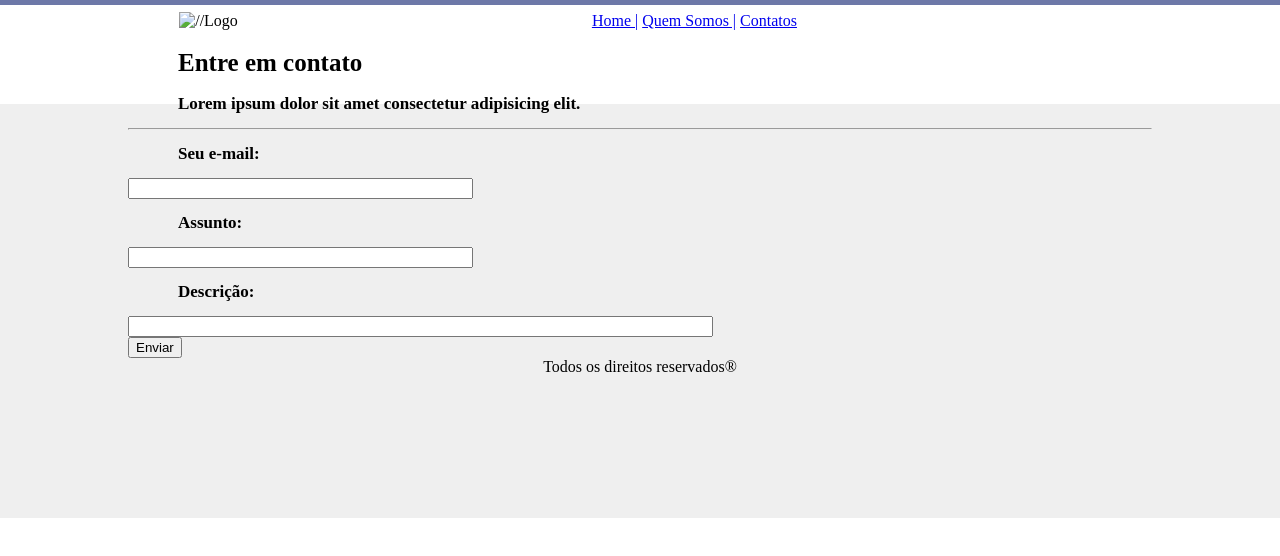
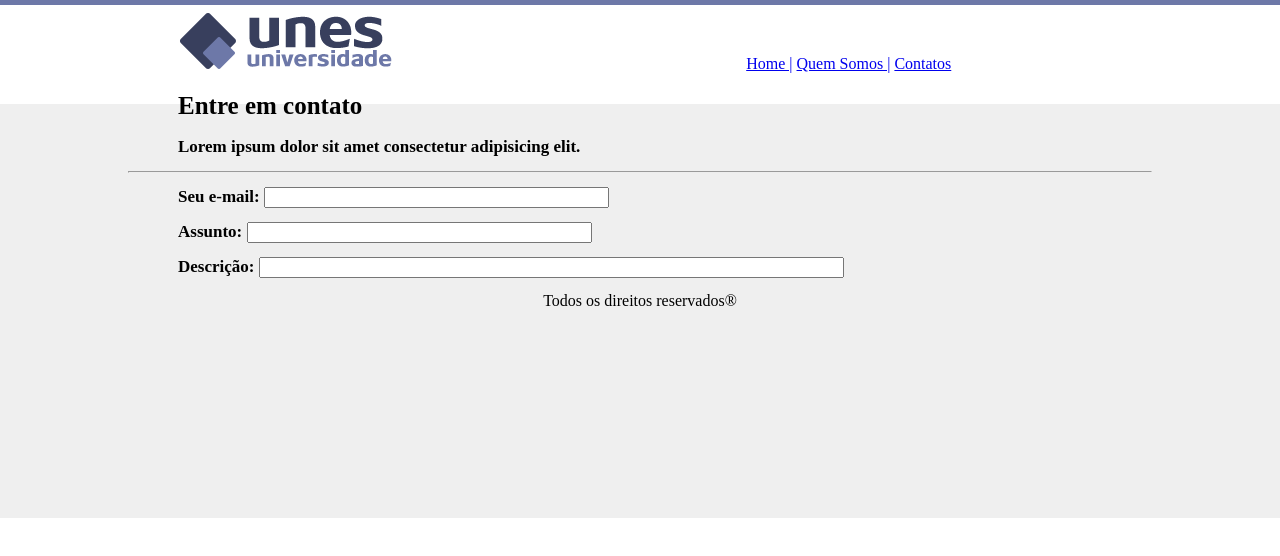
Before and after one commit to EduardoKuwahara/Jean-Dev, a plain HTML site: page Contatos.html in a window 1280 px wide. Drawn offline with Linux system fonts and the light colour scheme; files whose address does not match are found by name.

Commit message:
Add files via upload

```diff
--- a/Contatos.html
+++ b/Contatos.html
@@ -8,11 +8,11 @@
 
 <body>
     <div class="cabecalho">
-        <img src="./logo (1).png" alt="//Logo">
+        <img src="./logo.png" alt="//Logo">
         <span class="link">
             <a href="index.html">Home |</a>
             <a href="Quem Somos.html">Quem Somos |</a>
-            <a href="formulario.html">Contatos </a>
+            <a href="Contatos.html">Contatos </a>
         </span>
 
     </div>
@@ -21,16 +21,16 @@
         <h2>Lorem ipsum dolor sit amet consectetur adipisicing elit.</h2>
     <hr class="hr">
     </div>
-    <h2>Seu e-mail:</h2>
-    <input type="text" name="email" size="40" />
-    <h2>Assunto:</h2>
-    <input type="text" name="assunto" size="40" />
-    <h2>Descrição:</h2>
     <div>
+        <h2>Seu e-mail:
+        <input type="text" name="email" size="40" />
+        </h2>
+        <h2>Assunto:
+        <input class="alinhar" type="text" name="assunto" size="40" />
+        </h2>
+        <h2>Descrição:
         <input type="text" name="descrição" size="70" />
-    </div>
-    <div class="butão">
-        <button>Enviar</button>
+        </h2>
     </div>
     <div class="roda">
         Todos os direitos reservados®
```
Also changed, not shown: Quem Somos.html (+2 -2 lines), index.html (+3 -3 lines).
